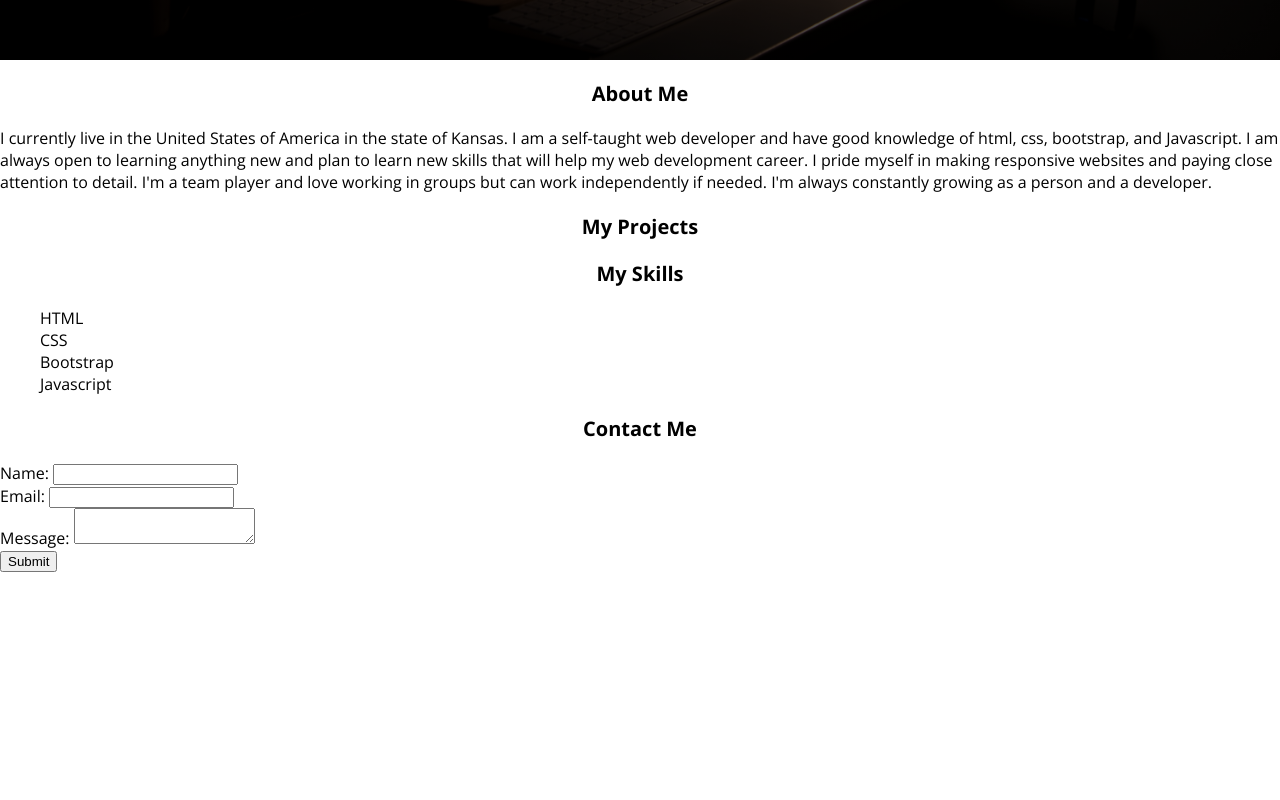
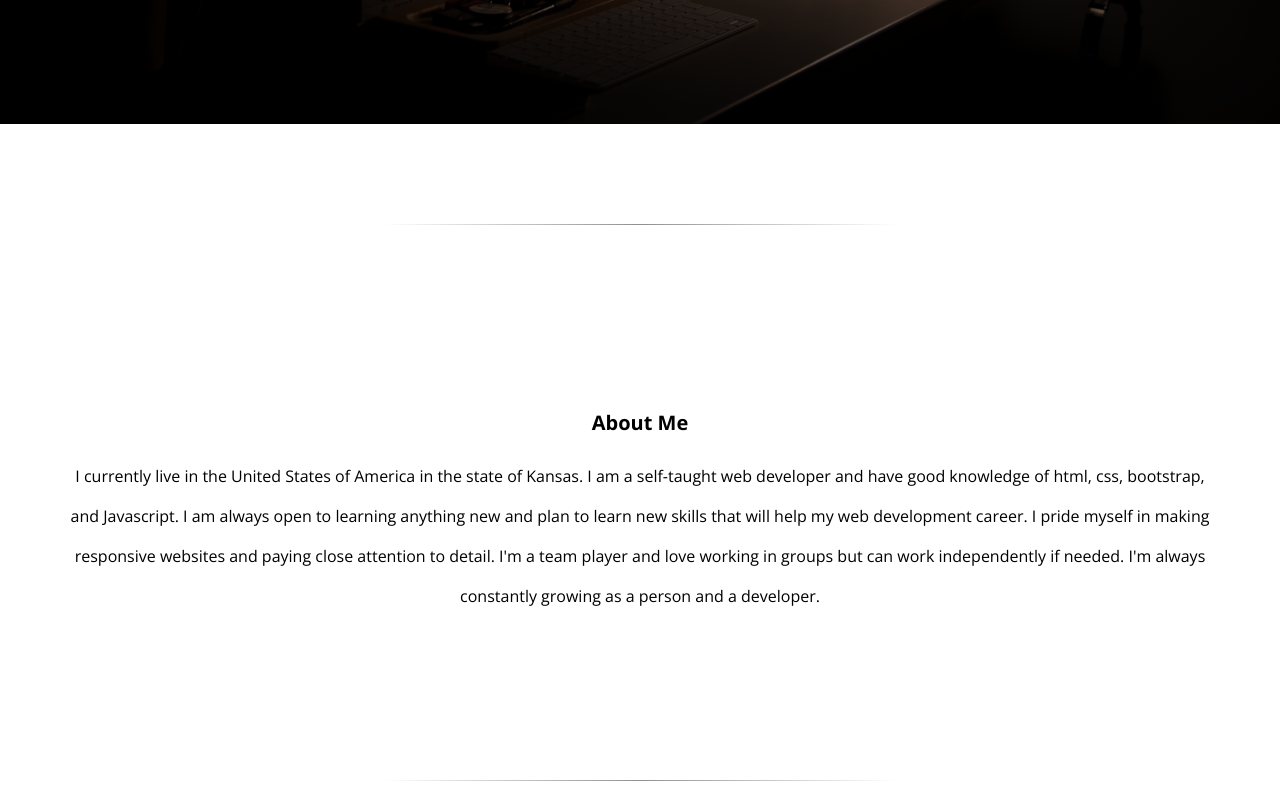
Before and after one commit to AuroraBorealis97/portfolio, a plain HTML site: page index.html in a window 1280 px wide. Shown: the part 740-1540 px from the top of the page. Before the commit the page ends 1312 px from the top, so only its background shows below. Drawn offline with nearby package versions, Linux system fonts and the light colour scheme.

Commit message:
add style to about section

```diff
--- a/index.html
+++ b/index.html
@@ -33,22 +33,23 @@
               <h1>Hello, my name is Alicia Tiernan</h1>
               <h2>I am a Web Developer</h2>
             </div><!--intro-->
-
         </section><!--home section-->
-
+        <hr />
         <section id="about">
             <h3>About Me</h3>
-            <p>I currently live in the United States of America in the state of Kansas. I am a self-taught web developer and
+            <div class="wrap">
+                <span>I currently live in the United States of America in the state of Kansas. I am a self-taught web developer and
                 have good knowledge of html, css, bootstrap, and Javascript.  I am always open to learning anything new
                 and plan to learn new skills that will help my web development career. I pride myself in making responsive websites
                 and paying close attention to detail. I'm a team player and love working  in groups but can work independently if needed.
-                I'm always constantly growing as a person and a developer.</p>
+                I'm always constantly growing as a person and a developer.</span>
+            </div><!--wrap-->
         </section> <!--about me section-->
-
+       <hr />
         <section id="projects">
             <h3>My Projects</h3>
         </section> <!--projects section-->
-
+       <hr />
         <section id="skills">
 
             <h3>My Skills</h3>
@@ -59,7 +60,7 @@
                 <li>Javascript</li>
             </ul>
         </section> <!--skills-->
-
+        <hr />
         <section id="contact">
             <h3>Contact Me</h3>
 
--- a/style.css
+++ b/style.css
@@ -17,6 +17,21 @@ h3{
     font-size: 1.25rem;
     text-align: center;
 }
+
+section{
+    margin: 100px 0 100px 0;
+    padding: 5% 0 5% 0;
+}
+
+hr{
+    margin: 0 auto;
+    margin-top: 40px;
+    width: 40%;
+    border: 0;
+    height: 1px;
+    background-image: linear-gradient(to right, rgba(255, 255, 255, 0), rgba(109, 106, 106, 0.75), rgba(255, 255, 255, 0));
+}
+
 
 /*nav bar*/
 header{
@@ -84,6 +99,8 @@ nav ul li a:hover{
     background-repeat: no-repeat;
     background-size: cover;
     background-position: center;
+    margin: 0 0 100px 0;
+    padding: 0 0 5% 0;
 }
 
 .intro{
@@ -109,6 +126,16 @@ h2{
 
 
 /*about section*/
+
+.wrap{
+    width: 90%;
+    text-align: center;
+    margin: 0 auto;
+}
+
+#about span{
+line-height: 2.5;
+}
 
 
 /*projects section*/
```
Also changed, not shown: images/technicaldoc.png (added), images/todo.png (added), 1 other file.
